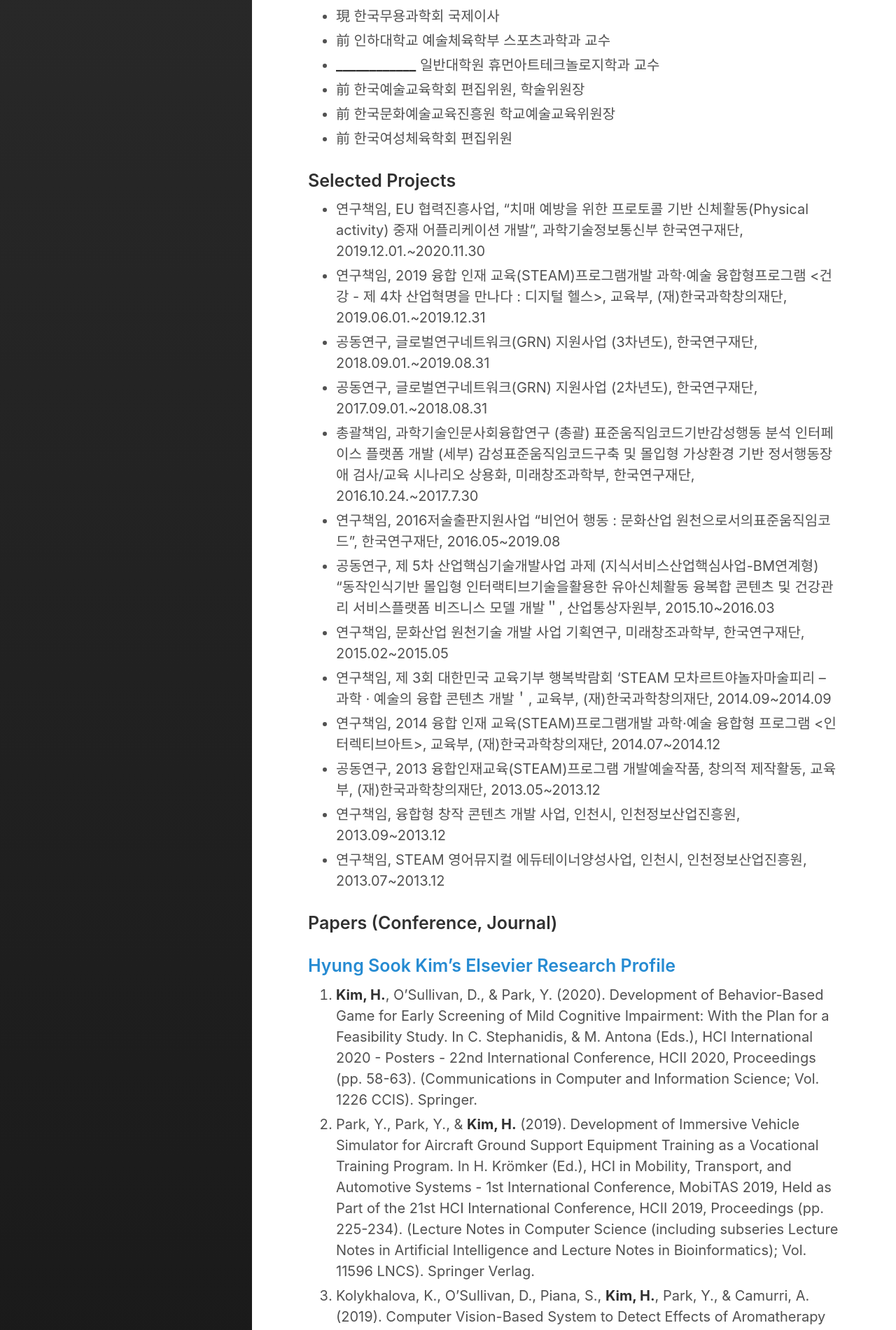
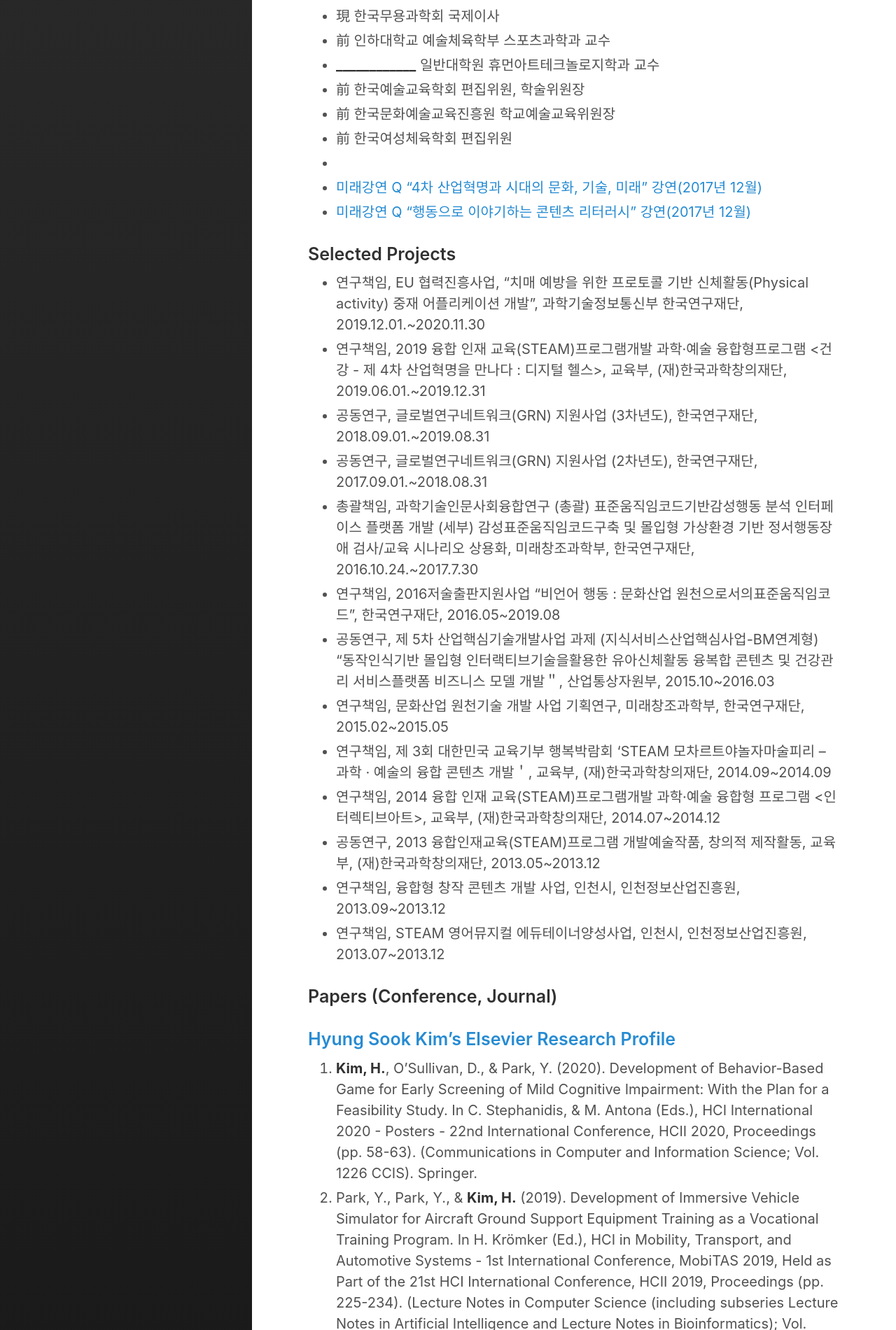
Before and after one commit to Rugger12/hyungsook, a Jekyll site: the page built from _posts/2021-01-07-about-me.md, in a window 1280 px wide. Shown: the part 1396-3297 px from the top of the page at 70% size. Built offline with Jekyll 4.4.1, drawn with Linux system fonts in a browser that asks for light colours; some of the changed text lies outside the part shown.

Commit message:
Update 2021-01-07-about-me.md

```diff
--- a/_posts/2021-01-07-about-me.md
+++ b/_posts/2021-01-07-about-me.md
@@ -30,7 +30,9 @@ excerpt_separator:  <!--more-->
 *  前 한국예술교육학회	편집위원, 학술위원장
 *  前 한국문화예술교육진흥원	학교예술교육위원장
 *  前 한국여성체육학회	편집위원
-
+*
+*  <a href="https://youtu.be/kOZm2GAj93g?list=PL4sxFs_3F4_zX8h8c9086sBaAGXSD2e9-" target="_blank"> 미래강연 Q "4차 산업혁명과 시대의 문화, 기술, 미래" 강연(2017년 12월)
+*  <a href="https://youtu.be/rNN5EyhDtfY?list=PL4sxFs_3F4_zX8h8c9086sBaAGXSD2e9-" target="_blank"> 미래강연 Q "행동으로 이야기하는 콘텐츠 리터러시" 강연(2017년 12월)
 
 
 <a name="projects"></a>
```
